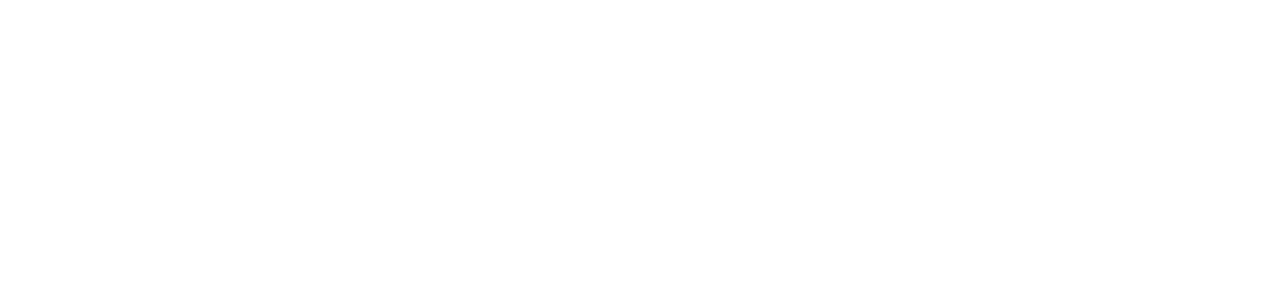
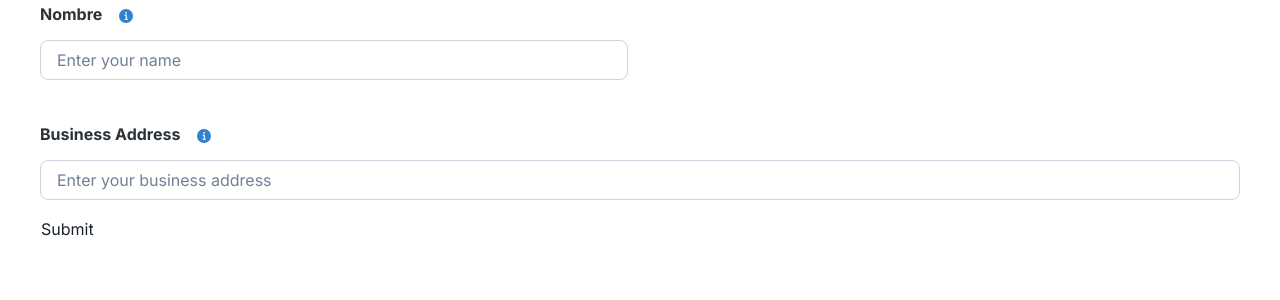
Before and after one commit to Elkinssm/forms-project, a React (Vite) app: page /components in a window 1280 px wide. Before the commit this address had no page. Shown: the top 300 px of the page. Built offline with nearby package versions, Linux system fonts and the light colour scheme.

Commit message:
feat: add dynamic form initialization and validation using react-hook-form and yup

```diff
--- a/package.json
+++ b/package.json
@@ -18,9 +18,11 @@
     "@types/react-input-mask": "^3.0.5",
     "axios": "^1.7.7",
     "framer-motion": "^11.5.4",
+    "i18next": "^25.1.1",
     "react": "^18.3.1",
     "react-dom": "^18.3.1",
     "react-hook-form": "^7.53.0",
+    "react-i18next": "^15.5.1",
     "react-input-mask": "^2.0.4",
     "react-router-dom": "^6.30.0",
     "yup": "^1.6.1",
--- a/src/AppAlter.tsx
+++ b/src/AppAlter.tsx
@@ -5,6 +5,7 @@ import theme from "./theme";
 import "./App.css";
 import Login from "./components/Login/Login";
 import MainApp from "./components/MainApp/MainApp";
+import Init from "./components/FormComponents/Init";
 
 function App() {
   return (
@@ -15,6 +16,7 @@ function App() {
             <Route path="/" element={<Navigate to="/login" replace />} />
             <Route path="/login" element={<Login />} />
             <Route path="/forms/*" element={<MainApp />} />
+            <Route path="/components" element={<Init />} />
           </Routes>
         </BrowserRouter>
       </Box>
--- /dev/null
+++ b/src/components/FormComponents/Init.tsx
@@ -0,0 +1,57 @@
+import { SimpleGrid } from "@chakra-ui/react";
+import { useForm, FormProvider } from "react-hook-form";
+import { yupResolver } from "@hookform/resolvers/yup";
+import TextInput from "./inputs/TextInput";
+import { generateYupSchema } from "../../utils/validationScheme";
+import * as yup from "yup";
+import { fields } from "./inputs/fieldsConfig";
+
+interface FormData {
+  name_fp: string;
+  business_address: string;
+}
+
+const Init = () => {
+  // Generar el esquema de validación dinámico
+  const formSchema: yup.ObjectSchema<FormData> = yup.object(
+    fields.reduce((acc, field) => {
+      acc[field.name as keyof FormData] = generateYupSchema(field.validation);
+      return acc;
+    }, {} as Record<keyof FormData, yup.StringSchema<string>>)
+  );
+
+  const methods = useForm<FormData>({
+    resolver: yupResolver(formSchema),
+    defaultValues: {
+      name_fp: "", // Valores predeterminados como strings vacíos
+      business_address: "",
+    },
+  });
+
+  const onSubmit = (data: FormData) => {
+    console.log(data);
+  };
+
+  return (
+    <FormProvider {...methods}>
+      <form onSubmit={methods.handleSubmit(onSubmit)}>
+        <SimpleGrid columns={{ base: 1, md: 2 }} spacing={6}>
+          {fields.map((field) => (
+            <TextInput
+              key={field.name}
+              name={field.name}
+              label={field.label}
+              placeholder={field.placeholder}
+              helpText={field.helpText}
+              colSpan={field.colSpan}
+              validation={field.validation}
+            />
+          ))}
+        </SimpleGrid>
+        <button type="submit">Submit</button>
+      </form>
+    </FormProvider>
+  );
+};
+
+export default Init;
--- /dev/null
+++ b/src/components/FormComponents/inputs/TextInput.tsx
@@ -0,0 +1,70 @@
+import React from "react";
+import {
+  FormControl,
+  FormLabel,
+  Input,
+  Tooltip,
+  IconButton,
+  FormErrorMessage,
+  GridItem,
+} from "@chakra-ui/react";
+import { InfoIcon } from "@chakra-ui/icons";
+import { useFormContext } from "react-hook-form";
+import { useTranslation } from "react-i18next";
+import { ValidationRules } from "../../../utils/validationScheme";
+
+interface TextInputProps {
+  name: string;
+  label: string;
+  placeholder?: string;
+  helpText?: string; // Texto de ayuda que se muestra en el tooltip
+  colSpan?: number; // Define si ocupa 1 o 2 columnas
+  validation?: ValidationRules;
+}
+
+const TextInput: React.FC<TextInputProps> = ({
+  name,
+  label,
+  placeholder,
+  helpText,
+  colSpan = 1,
+}) => {
+  const { t } = useTranslation();
+  const {
+    register,
+    formState: { errors },
+  } = useFormContext();
+
+  const error = errors[name]?.message as string;
+
+  return (
+    <GridItem colSpan={{ base: 1, md: colSpan }}>
+      <FormControl isInvalid={!!error} mb={4}>
+        <FormLabel htmlFor={name}>
+          {t(label)}
+          {helpText && (
+            <Tooltip label={helpText} placement="top" hasArrow>
+              <IconButton
+                aria-label={t("help")}
+                icon={<InfoIcon />}
+                size="sm"
+                variant="ghost"
+                ml={2}
+              />
+            </Tooltip>
+          )}
+        </FormLabel>
+        <Input
+          id={name}
+          {...register(name)}
+          placeholder={t(placeholder || "")}
+          borderColor="gray.300"
+          focusBorderColor="blue.500"
+        />
+        <FormErrorMessage>{error && t(error)}</FormErrorMessage>
+      </FormControl>
+    </GridItem>
+  );
+};
+
+export default TextInput;
--- /dev/null
+++ b/src/components/FormComponents/inputs/fieldsConfig.ts
@@ -0,0 +1,39 @@
+export interface FieldConfig {
+  name: string;
+  label: string;
+  placeholder?: string;
+  helpText?: string;
+  colSpan?: number;
+  validation: {
+    required?: boolean;
+    minLength?: number;
+    maxLength?: number;
+    rule?: string;
+  };
+}
+
+export const fields: FieldConfig[] = [
+  {
+    name: "name_fp",
+    label: "Nombre",
+    placeholder: "Enter your name",
+    helpText: "This is the name of your business.",
+    colSpan: 1,
+    validation: {
+      required: true,
+      minLength: 3,
+      maxLength: 50,
+      rule: "^[a-zA-Z ]+$",
+    },
+  },
+  {
+    name: "business_address",
+    label: "Business Address",
+    placeholder: "Enter your business address",
+    helpText: "Provide the full address of your business.",
+    colSpan: 2,
+    validation: {
+      required: true,
+    },
+  },
+];
--- /dev/null
+++ b/src/utils/validationScheme.ts
@@ -0,0 +1,42 @@
+import * as yup from "yup";
+import { FieldConfig } from "../components/FormComponents/inputs/fieldsConfig";
+
+export interface ValidationRules {
+  required?: boolean;
+  rule?: string;
+  minLength?: number;
+  maxLength?: number;
+}
+
+export const generateYupSchema = (
+  validation: FieldConfig["validation"]
+): yup.StringSchema<string, yup.AnyObject> => {
+  let schema = yup.string().defined() as yup.StringSchema<
+    string,
+    yup.AnyObject
+  >;
+
+  if (validation?.required) {
+    schema = schema.required("Este campo es obligatorio.");
+  }
+
+  if (validation?.minLength) {
+    schema = schema.min(
+      validation.minLength,
+      `La longitud mínima es de ${validation.minLength} caracteres.`
+    );
+  }
+
+  if (validation?.maxLength) {
+    schema = schema.max(
+      validation.maxLength,
+      `La longitud máxima es de ${validation.maxLength} caracteres.`
+    );
+  }
+
+  if (validation?.rule) {
+    schema = schema.matches(new RegExp(validation.rule), "Formato inválido.");
+  }
+
+  return schema;
+};
```
Also changed, not shown: src/components/FormComponents/TextInputSchema.ts (added).
